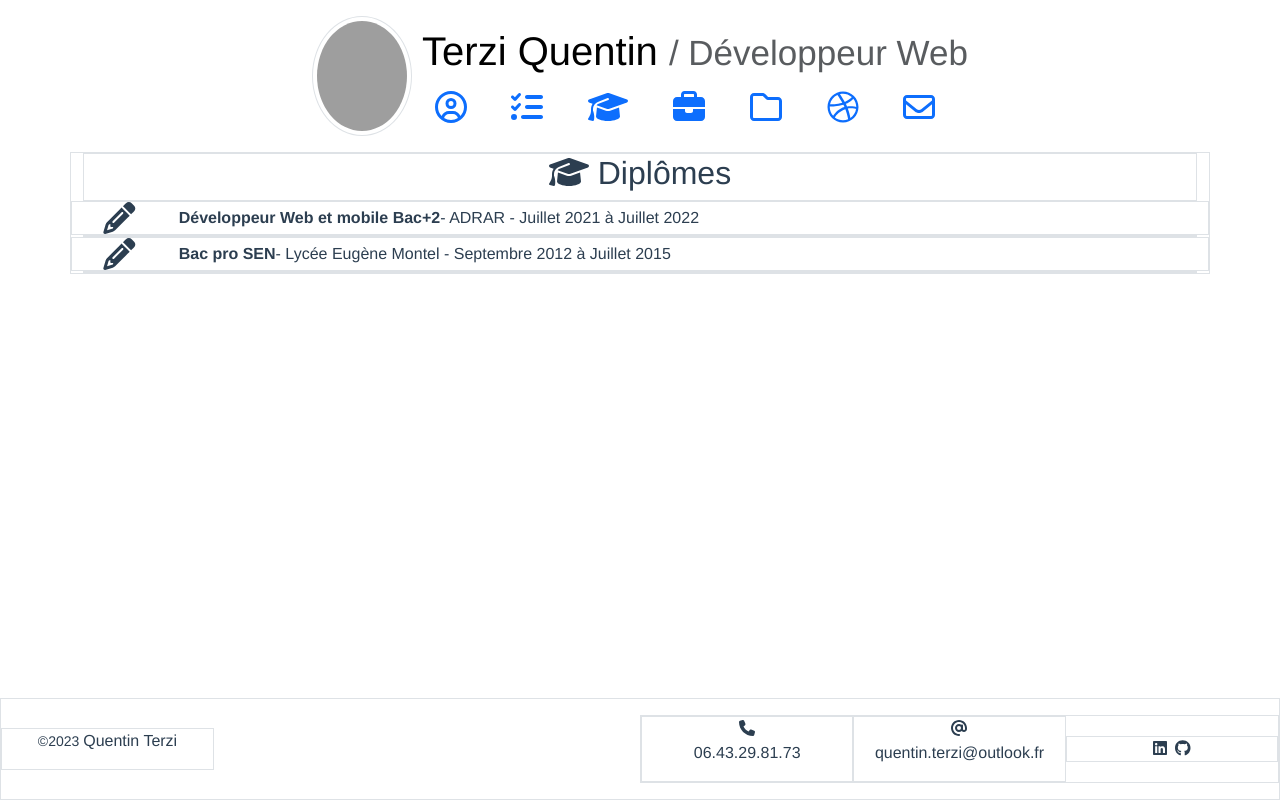
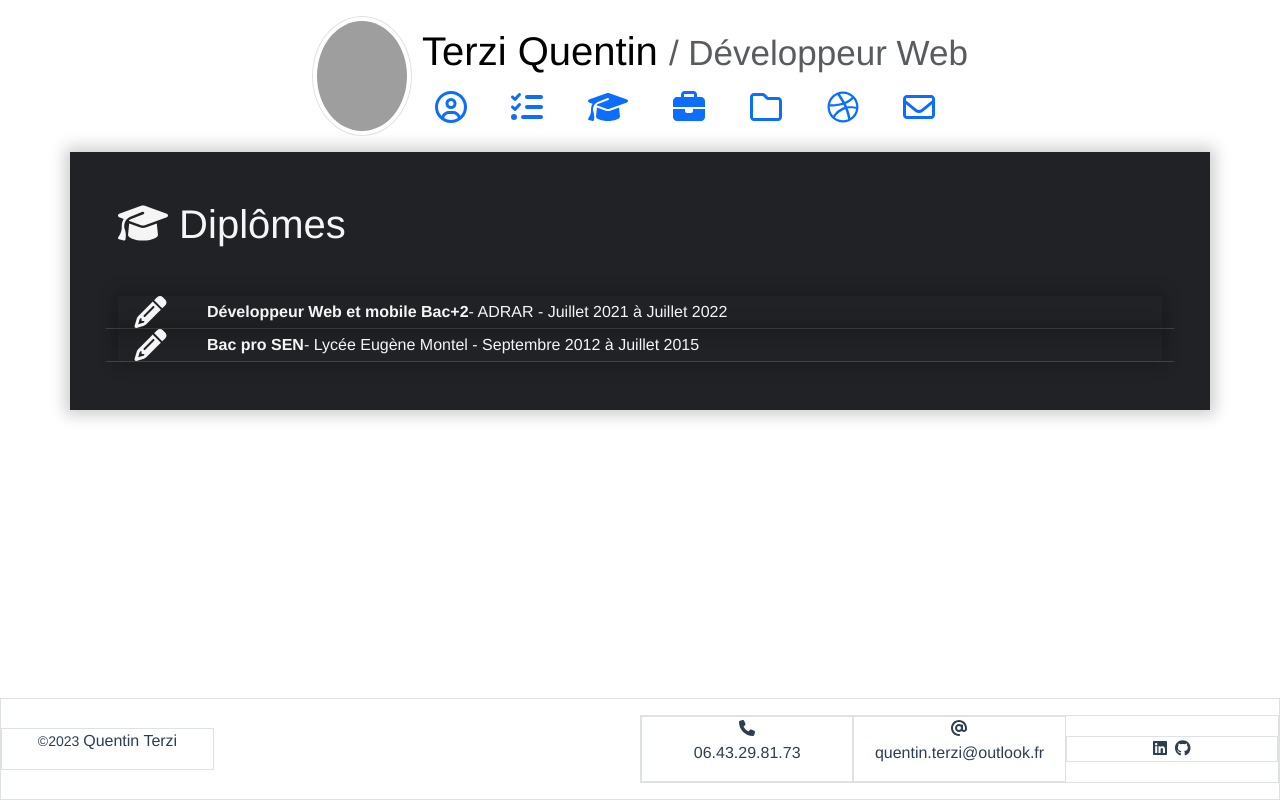
Before and after one commit to Faldass/cv_website, a Vue app: page / in a window 1280 px wide. Built offline with nearby package versions, Linux system fonts and the light colour scheme; grey boxes are pictures that could not be loaded.

Commit message:
Ajout style sur titre Diplome

```diff
--- a/src/components/Diplomas.vue
+++ b/src/components/Diplomas.vue
@@ -1,19 +1,20 @@
 <template>
-    <section class="container border">
-        <div class="border">
+    <section class="container p-5">
+        <div class="title mb-5">
             <h2><fa :icon="['fas', 'graduation-cap']"/> Diplômes</h2>
         </div>
         <div
             v-for="(diploma, index) in diplomas" :key="index"
+            class="accordion"
         >
-            <article class="row border align-items-center" @click="toggleAside(index)">
-                <fa :icon="['fas', 'pencil']" class="col fa-2x"></fa>
+            <article class="row" @click="toggleAside(index)">
+                <fa :icon="['fas', 'pencil']" class="col fa-2x"/>
                 <p class="col-11 m-auto d-flex">
                     <strong>{{diploma.title}}</strong> - {{diploma.school}} - {{diploma.date}}
                 </p>
             </article>
-            <aside class="col border slide" :class="{ open: openIndex === index }">
-                <p class="py-4">{{ diploma.description }}</p>
+            <aside class="col slide" :class="{ open: openIndex === index }">
+                <p>{{ diploma.description }}</p>
             </aside>
         </div>
     </section>
@@ -54,22 +55,42 @@
 </script>
 
 <style scoped>
+
+    /*Gère le slide qui affiche les infos diplome */
     article {
         cursor: pointer;
         transition: background-color 0.3s ease-in-out;
+        border-bottom: 1px solid #424242;
     }
-
     article:hover {
-        background-color: #f0f0f0;
+        background-color: grey;
     }
-
     .slide {
         max-height: 0;
         overflow: hidden;
         transition: max-height 0.3s ease-in-out;
     }
-
     .open {
         max-height: 200px; /* Réglez la hauteur maximale d'affichage */
     }
+
+    /* Cadre du composant */
+    section{
+        background-color: #202225;
+        box-shadow: 0 0 15px 5px rgba(1,1,1,.2);
+        color: whitesmoke;
+    }
+    /* Cadre accordéon */
+    .accordion{
+        box-shadow: 0 0 15px 5px rgba(1,1,1,.2);
+    }
+
+    /* Titre du composant */
+    .title{
+        width: 100%;
+        text-align: left;
+    }
+    h2 {
+        font-size: 40px;
+    }
 </style>
```
